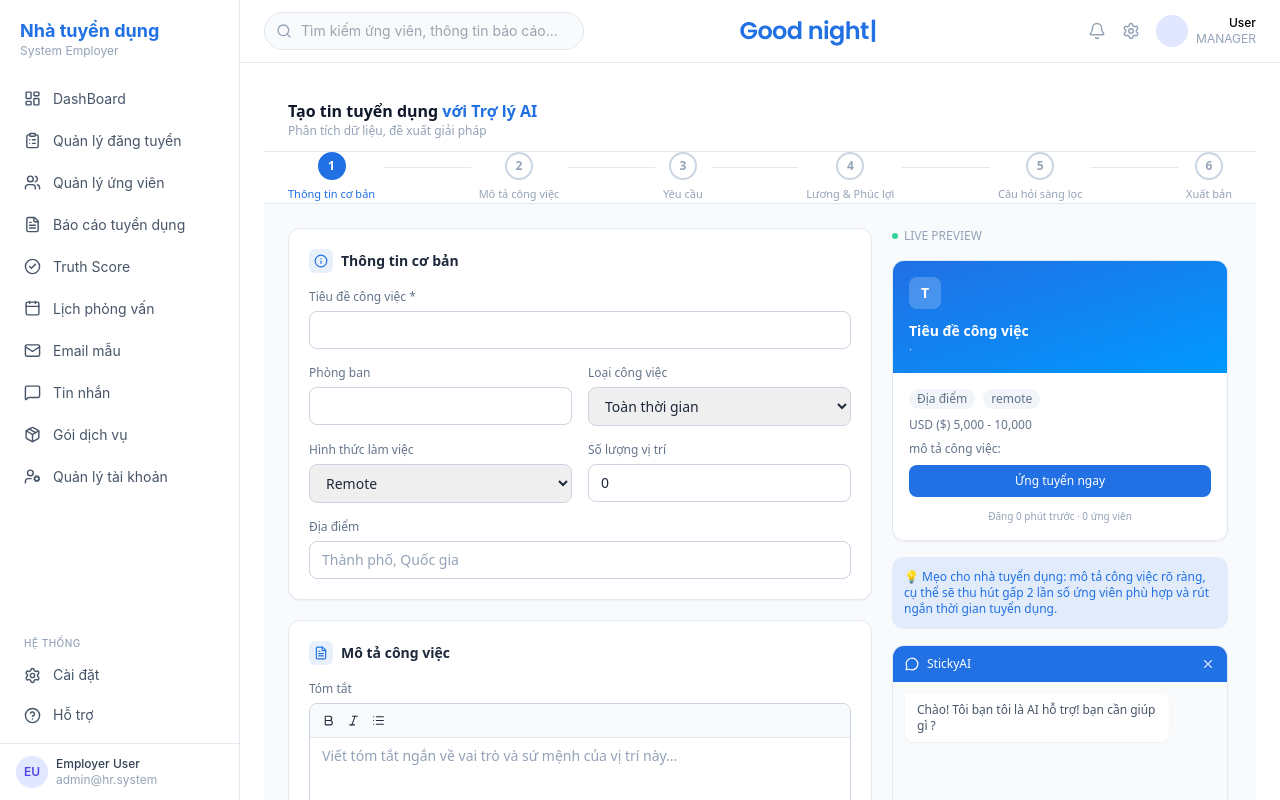
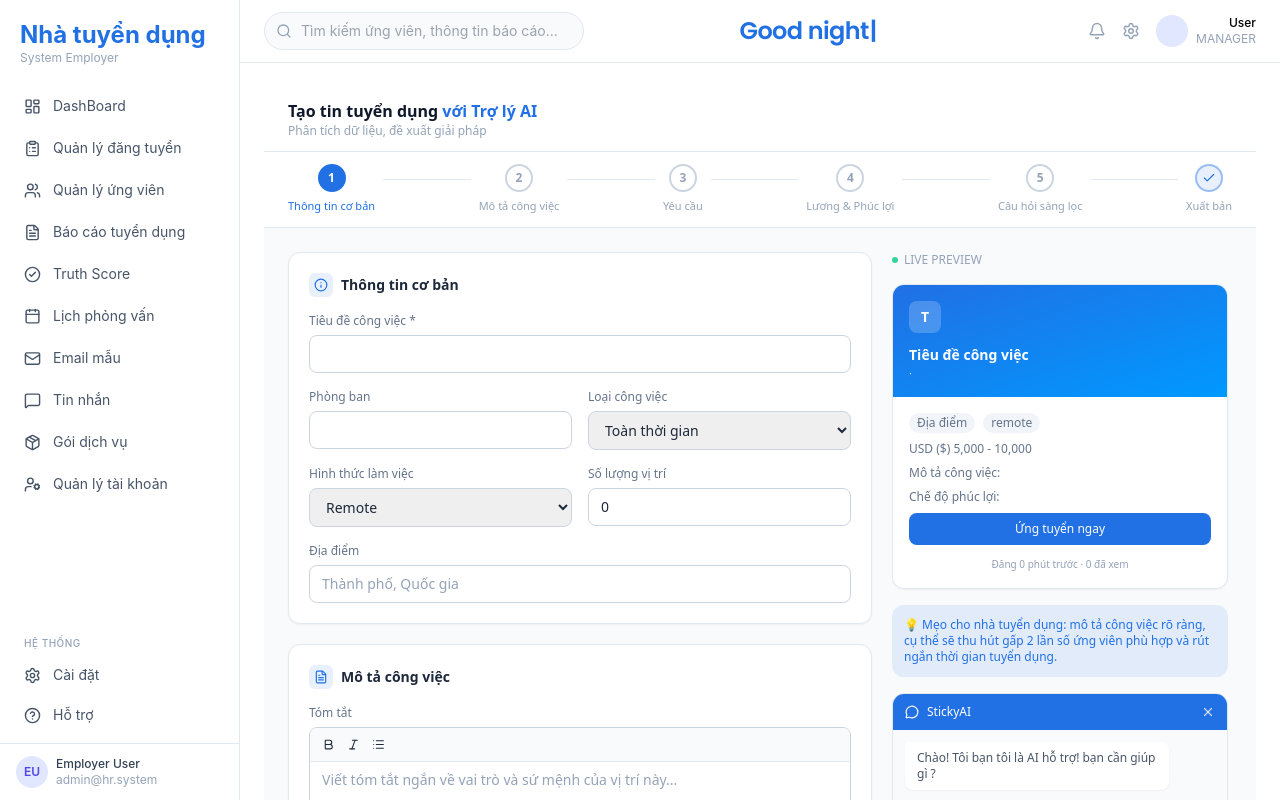
Before and after one commit to ngocanh06/jobcentral, a React (Create React App) app in the folder frontend/: page /Tao-tin-tuyen-dung in a window 1280 px wide. Built offline with nearby package versions, Linux system fonts and the light colour scheme.

Commit message:
Hoàn thành phần tạo tin tuyển dụng

```diff
--- a/frontend/src/components/SideBar.jsx
+++ b/frontend/src/components/SideBar.jsx
@@ -84,10 +84,9 @@ const systemNavItems = [
 export default function SideBar() {
   return (
     <div className="min-h-screen bg-slate-50 flex">
-      {/* Sidebar */}
       <aside className="w-60 bg-white border-r border-slate-200 flex flex-col shrink-0">
         <div className="px-5 py-5">
-          <h1 className="text-[#2170E4] font-bold text-lg leading-tight">
+          <h1 className="text-[#2170E4] font-bold text-2xl leading-tight">
             Nhà tuyển dụng
           </h1>
           <p className="text-xs text-slate-400">System Employer</p>
--- a/frontend/src/pages/Tao-tin-tuyen-dung.jsx
+++ b/frontend/src/pages/Tao-tin-tuyen-dung.jsx
@@ -19,6 +19,7 @@ import {
 } from "lucide-react";
 
 
+
 const STEPS = [
   { id: 1, label: "Thông tin cơ bản" },
   { id: 2, label: "Mô tả công việc" },
@@ -28,12 +29,12 @@ const STEPS = [
   { id: 6, label: "Xuất bản" },
 ];
 
-function StepIndicator({ current, onChange }) {
+function StepIndicator({ current, Completed, onChange }) {
   return (
-    <div className="flex items-center w-full px-6 px-2 bg-white border-b border-slate-200">
+    <div className="flex items-center w-full px-6 py-3 bg-white border-b border-slate-200">
       {STEPS.map((step, idx) => {
         const isActive = step.id === current;
-        const isDone = step.id < current;
+        const isDone = Completed[step.id];
         return (
           <React.Fragment key={step.id}>
             <button
@@ -45,7 +46,9 @@ function StepIndicator({ current, onChange }) {
                   ${
                     isActive
                       ? "bg-[#2170e4] border-[#2170e4] text-white"
-                      : isDone ? "bg-[#2170e4]/10 border-[#2170e4]/40 text-[#2170e4]" : "bg-white border-slate-300 text-slate-400"
+                      : isDone
+                        ? "bg-[#2170e4]/10 border-[#2170e4]/40 text-[#2170e4]"
+                        : "bg-white border-slate-300 text-slate-400"
                   }`}
               >
                 {isDone ? <Check size={14} /> : step.id}
@@ -61,7 +64,7 @@ function StepIndicator({ current, onChange }) {
             {idx < STEPS.length - 1 && (
               <div
                 className={`flex-1 h-px mx-2 mb-5 ${
-                  step.id < current ? "bg-[#2170e4]/60" : "bg-slate-200"
+                  Completed[step.id] ? "bg-[#2170e4]/60" : "bg-slate-200"
                 }`}
               />
             )}
@@ -71,6 +74,8 @@ function StepIndicator({ current, onChange }) {
     </div>
   );
 }
+
+
 
 function SectionCard({ icon: Icon, title, children }) {
   return (
@@ -98,7 +103,7 @@ function Field({ label, children }) {
 }
 
 const inputClass =
-  "w-full rounded-lg border border-slate-300 px-3 py-2 text-sm text-slate-800 placeholder:text-slate-400 focus:outline-none focus:ring-2 focus:ring-[#2170e4]/40 focus:border-[#2170e4] transition";
+  "w-full rounded-lg border border-slatborder border-slate-300 rounded-lg px-3 py-2e-300 px-3 py-2 text-sm text-slate-800 placeholder:text-slate-400 focus:outline-none focus:ring-2 focus:ring-[#2170e4]/40 focus:border-[#2170e4] transition";
 
 export default function JobPostingForm() {
   const [step, setStep] = useState(1);
@@ -116,17 +121,35 @@ export default function JobPostingForm() {
     currency: "",
     salaryFrom: 0,
     salaryTo: 0,
+    benefits: "",
   });
-  const [skills, setSkills] = useState(["Figma", "Prototyping", "UI/UX"]);
-  const [skillInput, setSkillInput] = useState("");
-  const [benefits, setBenefits] = useState({
-    healthcare: true,
-    flexibleHours: true,
-    stockOptions: false,
-  });
+
   const [questions, setQuestions] = useState([
     { id: 1, text: "", type: "Text", required: true },
   ]);
+  const stepCompleted = {
+    1:
+      form.title.trim() !== "" &&
+      form.department.trim() !== "" &&
+      form.jobType.trim() !== "" &&
+      form.workMode.trim() !== "" &&
+      form.openings !== "" &&
+      form.location.trim() !== "",
+    2: form.summary.trim() !== "" && form.responsibilities.trim() !== "",
+    3: form.experience.trim() !== "" && form.degree.trim() !== "",
+    4:
+      form.benefits.trim() !== "" &&
+      form.salaryFrom !== "" &&
+      form.salaryTo !== "",
+    5:
+      questions?.length > 0 &&
+      questions.every((q) => (q.text ?? "").trim() !== ""),
+
+    6: true,
+  };
+
+  const [skills, setSkills] = useState(["Figma", "Prototyping", "UI/UX"]);
+  const [skillInput, setSkillInput] = useState("");
 
   const update = (key) => (e) =>
     setForm((f) => ({ ...f, [key]: e.target.value }));
@@ -138,8 +161,7 @@ export default function JobPostingForm() {
       e.preventDefault();
     }
   };
-  const removeSkill = (idx) =>
-    setSkills((s) => s.filter((_, i) => i !== idx));
+  const removeSkill = (idx) => setSkills((s) => s.filter((_, i) => i !== idx));
 
   const addQuestion = () =>
     setQuestions((q) => [
@@ -164,13 +186,16 @@ export default function JobPostingForm() {
         </div>
       </div>
 
-      <StepIndicator current={step} onChange={setStep} />
+      <StepIndicator
+        current={step}
+        Completed={stepCompleted}
+        onChange={setStep}
+      />
 
       <div className="max-w-11xl mx-auto flex flex-col lg:flex-row gap-5 p-6 items-start">
         {/* LEFT: form content — scrolls independently */}
         <div className="w-full lg:flex-1 lg:min-w-0 space-y-5">
           <SectionCard icon={Info} title="Thông tin cơ bản">
-
             <div className="grid grid-cols-2 gap-4">
               <div className="col-span-2">
                 <Field label="Tiêu đề công việc *">
@@ -257,6 +282,7 @@ export default function JobPostingForm() {
                   />
                 </div>
               </Field>
+
               <Field label="Trách nhiệm chính">
                 <div className="rounded-lg border border-slate-300 overflow-hidden">
                   <div className="flex items-center gap-1 px-2 py-1.5 border-b border-slate-200 bg-slate-50">
@@ -338,7 +364,7 @@ export default function JobPostingForm() {
               <Field label="Từ">
                 <input
                   type="number"
-                  min= {0}
+                  min={0}
                   className={inputClass}
                   value={form.salaryFrom}
                   onChange={update("salaryFrom")}
@@ -347,41 +373,33 @@ export default function JobPostingForm() {
               <Field label="Đến">
                 <input
                   type="number"
-                   min= {0}
+                  min={0}
                   className={inputClass}
                   value={form.salaryTo}
                   onChange={update("salaryTo")}
                 />
               </Field>
             </div>
-            <span className="block text-xs font-medium text-slate-500 mb-2">
-              Phúc lợi
-            </span>
-            <div className="flex flex-wrap gap-5">
-              {[
-                { key: "healthcare", label: "Chăm sóc sức khỏe" },
-                { key: "flexibleHours", label: "Giờ làm linh hoạt" },
-                { key: "stockOptions", label: "Cổ phần" },
-              ].map((b) => (
-                <label
-                  key={b.key}
-                  className="flex items-center gap-2 text-sm text-slate-700 cursor-pointer"
-                >
-                  <input
-                    type="checkbox"
-                    checked={benefits[b.key]}
-                    onChange={() =>
-                      setBenefits((prev) => ({
-                        ...prev,
-                        [b.key]: !prev[b.key],
-                      }))
-                    }
-                    className="h-4 w-4 rounded border-slate-300 text-[#2170e4] focus:ring-[#2170e4]"
-                  />
-                  {b.label}
-                </label>
-              ))}
-            </div>
+
+            <Field label="Phúc lợi nhân viên">
+              <div className="rounded-lg border border-slate-300 overflow-hidden">
+                <div className="flex items-center gap-1 px-2 py-1.5 border-b border-slate-200 bg-slate-50">
+                  <button className="p-1 rounded hover:bg-slate-200">
+                    <Bold size={13} />
+                  </button>
+                  <button className="p-1 rounded hover:bg-slate-200">
+                    <List size={13} />
+                  </button>
+                </div>
+                <textarea
+                  rows={3}
+                  placeholder="Chế độ phúc lợi của nhân viên..."
+                  className="w-full px-3 py-2 text-sm outline-none resize-none placeholder:text-slate-400"
+                  value={form.benefits}
+                  onChange={update("benefits")}
+                />
+              </div>
+            </Field>
           </SectionCard>
 
           <SectionCard icon={HelpCircle} title="Câu hỏi sàng lọc">
@@ -390,8 +408,7 @@ export default function JobPostingForm() {
                 <div key={q.id} className="flex items-center gap-2 w-full">
                   <GripVertical size={14} className="text-slate-300 skrink-0" />
                   <input
-
-                    className={`${inputClass} flex-1 min-w-0`}
+                    className={`border border-slate-300 rounded-lg px-3 py-2 flex-1 min-w-0`}
                     placeholder="Nhập câu hỏi sàng lọc..."
                     value={q.text}
                     onChange={(e) =>
@@ -399,21 +416,21 @@ export default function JobPostingForm() {
                         qs.map((item) =>
                           item.id === q.id
                             ? { ...item, text: e.target.value }
-                            : item
-                        )
+                            : item,
+                        ),
                       )
                     }
                   />
                   <select
-                    className={`${inputClass} w-28 shrink-0`}
+                    className={`border border-slate-300 rounded-lg px-3 py-2 w-28 shrink-0`}
                     value={q.type}
                     onChange={(e) =>
                       setQuestions((qs) =>
                         qs.map((item) =>
                           item.id === q.id
                             ? { ...item, type: e.target.value }
-                            : item
-                        )
+                            : item,
+                        ),
                       )
                     }
                   >
@@ -430,8 +447,8 @@ export default function JobPostingForm() {
                           qs.map((item) =>
                             item.id === q.id
                               ? { ...item, required: !item.required }
-                              : item
-                          )
+                              : item,
+                          ),
                         )
                       }
                       className="h-3.5 w-3.5 rounded border-slate-300 text-[#2170e4]"
@@ -512,7 +529,8 @@ export default function JobPostingForm() {
         {/* RIGHT: preview + assistant — separate panel, sticks while left scrolls */}
         <div className="w-full lg:w-[340px] lg:shrink-0 lg:sticky lg:top-2 space-y-4 lg:max-h-[calc(100vh-3rem)] lg:overflow-y-auto lg:pr-1">
           <div className="text-xs font-medium text-slate-400 flex items-center gap-1.5">
-            <span className="h-1.5 w-1.5 rounded-full bg-emerald-400" /> LIVE PREVIEW
+            <span className="h-1.5 w-1.5 rounded-full bg-emerald-400" /> LIVE
+            PREVIEW
           </div>
 
           <div className="bg-white rounded-xl border border-slate-200 shadow-sm overflow-hidden">
@@ -537,28 +555,33 @@ export default function JobPostingForm() {
                 </span>
               </div>
               <p className="text-xs text-slate-500">
-                {form.currency || "USD ($)"} {form.salaryFrom || "5,000"} - {form.salaryTo || "10,000"}
+                {form.currency || "USD ($)"} {form.salaryFrom || "5,000"} -{" "}
+                {form.salaryTo || "10,000"}
               </p>
               <p className="text-xs text-slate-500 max-w-[300px] overflow-y-auto overflow-x-hidden whitespace-pre-wrap break-words">
-                {"mô tả công việc: "}
+                {"Mô tả công việc: "}
                 {form.summary}
+              </p>
+              <p className="text-xs text-slate-500 max-w-[300px] overflow-y-auto overflow-x-hidden whitespace-pre-wrap break-words">
+                {"Chế độ phúc lợi: "}
+                {form.benefits}
               </p>
               <button className="w-full bg-[#2170e4] text-white text-xs font-medium rounded-lg py-2 mt-2">
                 Ứng tuyển ngay
               </button>
               <p className="text-[10px] text-slate-400 text-center pt-1">
-                Đăng 0 phút trước · 0 ứng viên
+                Đăng 0 phút trước · 0 đã xem
               </p>
             </div>
           </div>
 
           <div className="bg-[#2170e4]/10 rounded-xl p-3 text-xs text-[#2170e4]">
-            💡 Mẹo cho nhà tuyển dụng: mô tả công việc rõ ràng, cụ thể sẽ thu hút gấp 2 lần số ứng viên phù hợp và rút ngắn thời gian tuyển dụng.
+            💡 Mẹo cho nhà tuyển dụng: mô tả công việc rõ ràng, cụ thể sẽ thu
+            hút gấp 2 lần số ứng viên phù hợp và rút ngắn thời gian tuyển dụng.
           </div>
 
           {/* Chat widget */}
           <div className="bg-white rounded-xl border border-slate-200 shadow-sm overflow-hidden">
-
             <div className="bg-[#2170e4] text-white px-3 py-2.5 flex items-center justify-between">
               <div className="flex items-center gap-2 text-xs font-medium">
                 <MessageCircle size={14} /> StickyAI
@@ -599,11 +622,12 @@ export default function JobPostingForm() {
         </div>
       </div>
 
-
       {/* Footer actions */}
       <div className="bottom-0 bg-white border-t border-slate-200 px-6 py-3 flex items-center justify-between">
         <p className="text-xs text-slate-400">
-          <span className="text-[#2170e4] font-semibold">JobCentral |</span> Được vận hành bởi JobCentral · Tất cả dữ liệu được tự động lưu sau vài phút
+          <span className="text-[#2170e4] font-semibold">JobCentral |</span>{" "}
+          Được vận hành bởi JobCentral · Tất cả dữ liệu được tự động lưu sau vài
+          phút
         </p>
         <div className="flex gap-2">
           <button
```
Also changed, not shown: frontend/src/pages/quan-li-tin-tuyen-dung.jsx (+8 -5 lines).
